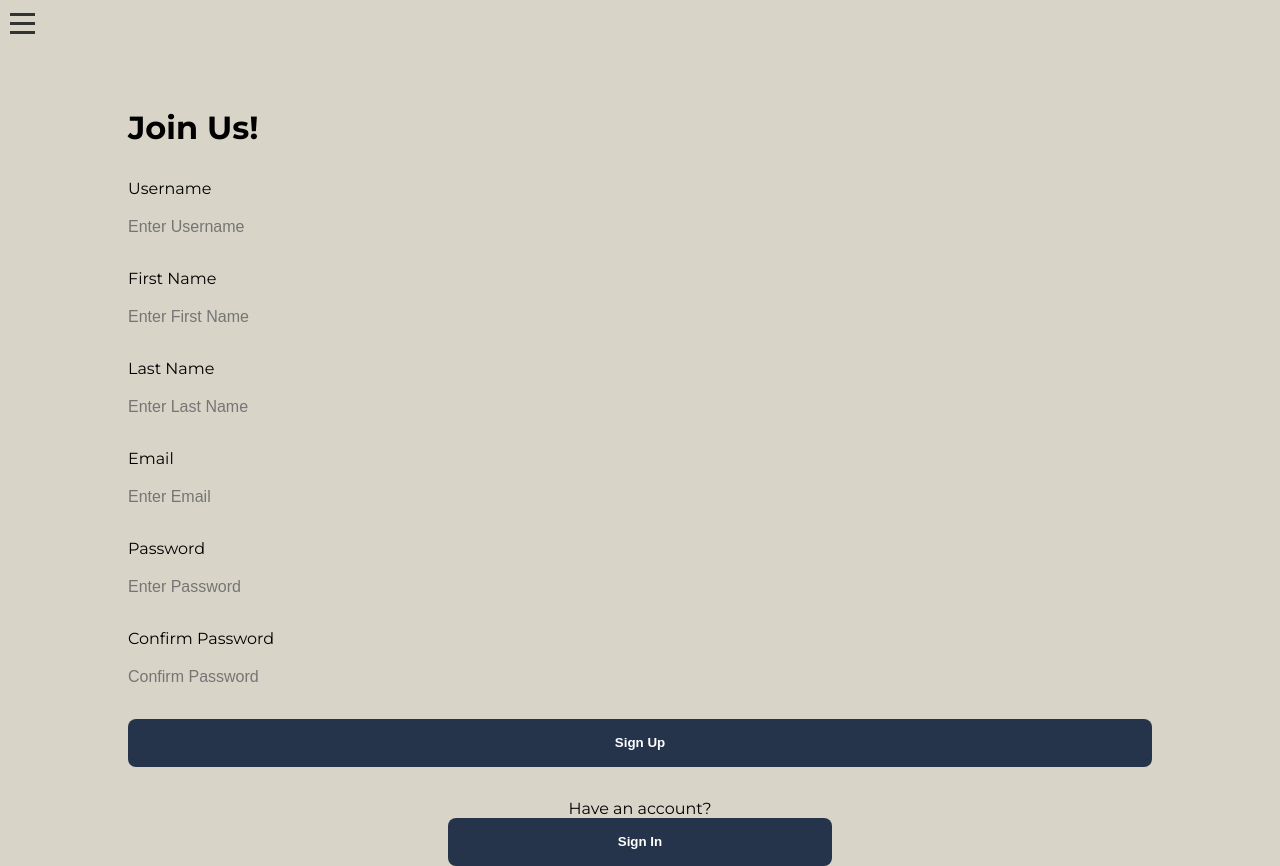
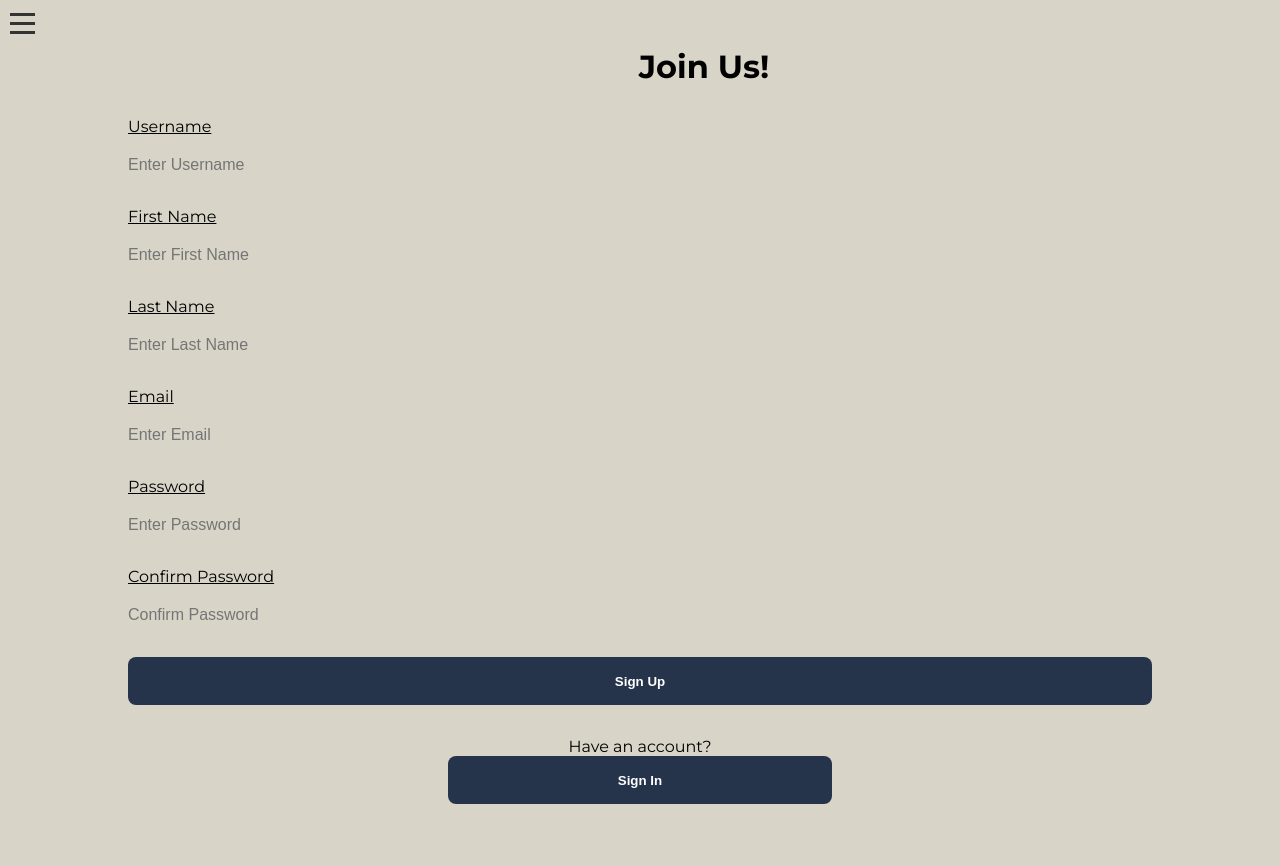
Before and after one commit to zackcinal/kubra-app-new, a React (Create React App) app: page /signup in a window 1280 px wide. After the commit the page ends 804 px from the top, so only its background shows below. Built offline with nearby package versions, Linux system fonts and the light colour scheme; the HTML template or start-up script is replaced by a standard one; a web font is replaced by a local one.

Commit message:
landing fixes

```diff
--- a/src/Screens/SignIn/signin.css
+++ b/src/Screens/SignIn/signin.css
@@ -37,6 +37,9 @@
   background-color: #64747b;
   transition: 0.4s;
 }
+.signin-form label {
+  text-decoration: underline;
+}
 
 .signin-form input:focus + .focus-border {
   width: 80vw;
@@ -50,7 +53,7 @@
   flex-direction: column;
   justify-content: center;
   align-items: center;
-  margin-top: 20vh;
+  margin-top: 5vh;
 }
 
 .button-signup {
--- a/src/Screens/SignUp/signup.css
+++ b/src/Screens/SignUp/signup.css
@@ -1,5 +1,4 @@
 .home-form {
-  margin-top: 5vh;
   margin-left: 10vw;
   display: flex;
   flex-direction: column;
@@ -7,7 +6,8 @@
 }
 
 .home-form h1 {
-  text-align: left;
+  text-align: center;
+  margin-top: 0;
 }
 
 .home-form input {
@@ -36,6 +36,10 @@
   width: 80vw;
   transition: 0.4s;
   margin-top: -10px;
+}
+
+.home-form label{
+  text-decoration: underline;
 }
 
 .home-form button {
@@ -70,7 +74,3 @@
 .nav-to-signin p {
   margin-bottom: 0;
 }
-
-.home-container-signup {
-  margin-top: 5vh;
-}
```
